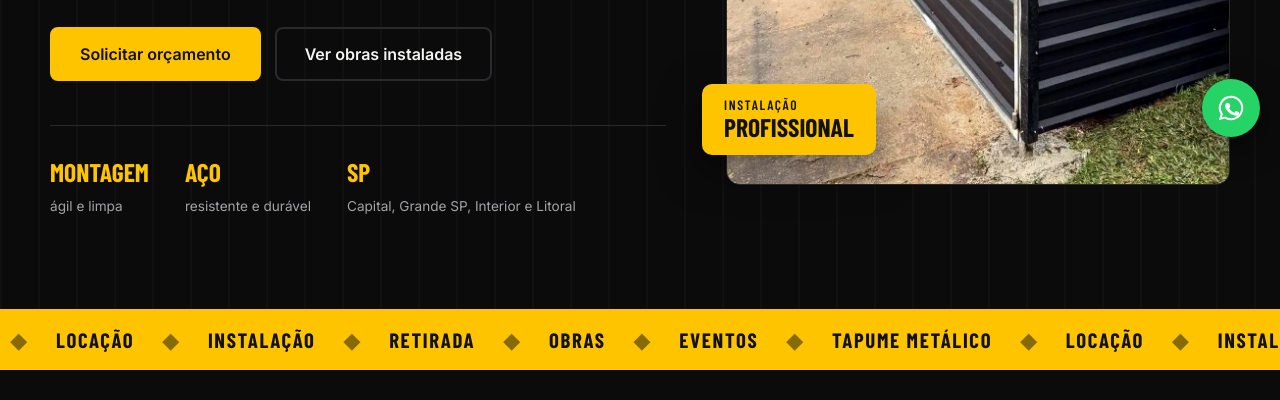
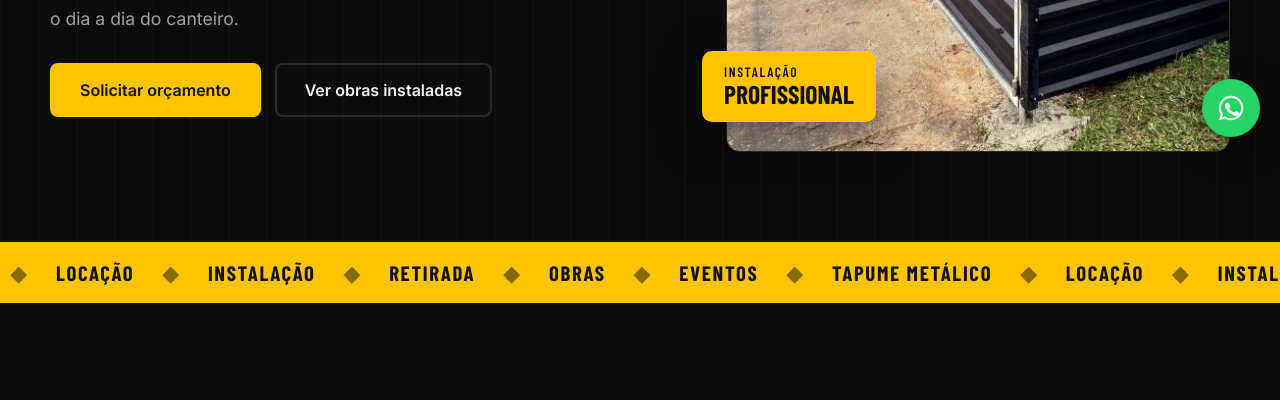
Before and after one commit to juanpablow/agm-tapumes, a plain HTML site: page index.html in a window 1280 px wide. Shown: the part 643-1043 px from the top of the page. Drawn offline with nearby package versions, Linux system fonts and the light colour scheme; a web font is replaced by a local one.

Commit message:
refactor: remove hero stats block

```diff
--- a/assets/css/style.css
+++ b/assets/css/style.css
@@ -47,10 +47,6 @@ h3{font-size:1.4rem;font-weight:700}
 .hero__in>*{min-width:0}
 .hero__in{position:relative;display:grid;grid-template-columns:1.1fr .9fr;gap:60px;align-items:center}
 .hero__actions{display:flex;flex-wrap:wrap;gap:14px}
-.hero__stats{display:flex;flex-wrap:wrap;gap:20px 36px;margin-top:44px;padding-top:26px;border-top:1px solid var(--line)}
-.hero__stats li{min-width:0}
-.hero__stats strong{display:block;font-family:var(--fh);font-size:1.6rem;color:var(--y);text-transform:uppercase}
-.hero__stats span{font-size:.85rem;color:var(--mut)}
 .hero__visual{position:relative}
 .badge{position:absolute;z-index:5;left:-24px;bottom:30px;background:var(--y);color:#111;padding:14px 22px;border-radius:10px;font-family:var(--fh);text-transform:uppercase;line-height:1.1;box-shadow:0 14px 40px rgba(0,0,0,.5)}
 .badge span{display:block;font-size:.85rem;letter-spacing:.12em}
@@ -169,7 +165,6 @@ details p{color:var(--mut);padding-bottom:18px}
 @media (max-width:560px){
   .cards,.steps,.gallery{grid-template-columns:1fr}
   .hero{padding:50px 0 60px}
-  .hero__stats{gap:20px}
   .form{padding:20px}
   .form__row{grid-template-columns:1fr}
 }
--- a/index.html
+++ b/index.html
@@ -61,14 +61,6 @@
               <a href="#orcamento" class="btn">Solicitar orçamento</a>
               <a href="#obras" class="btn btn--ghost">Ver obras instaladas</a>
             </div>
-            <ul class="hero__stats">
-              <li><strong>Montagem</strong><span>ágil e limpa</span></li>
-              <li><strong>Aço</strong><span>resistente e durável</span></li>
-              <li>
-                <strong>SP</strong
-                ><span>Capital, Grande SP, Interior e Litoral</span>
-              </li>
-            </ul>
           </div>
           <div class="hero__visual">
             <div class="photo photo--tall" data-label="Foto: tapume instalado">
```
